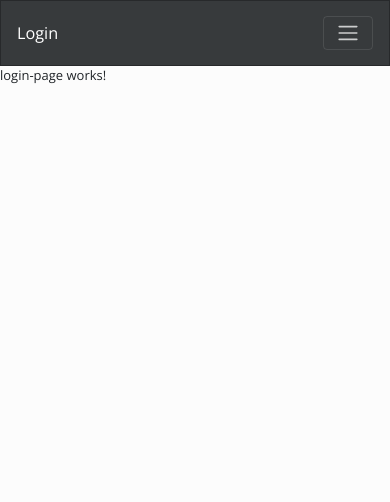
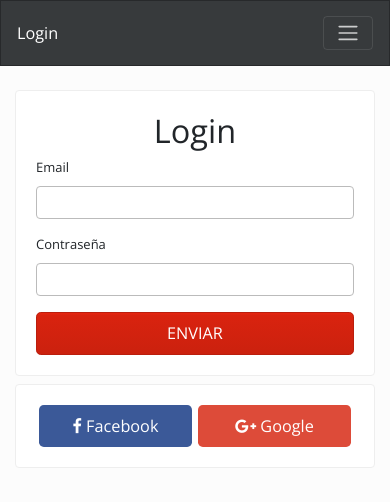
Before and after one commit to jaimeb2006/Pru3, an Angular app: page /login in a window 390 px wide. Shown: the top 502 px of the page. Built offline with nearby package versions, Linux system fonts and the light colour scheme.

Commit message:
marquetizacion de login page y register page

```diff
--- a/src/app/app-routing.module.ts
+++ b/src/app/app-routing.module.ts
@@ -3,11 +3,15 @@
 import {HomePageComponent} from './componentes/home-page/home-page.component';
 import {LoginPageComponent} from './componentes/login-page/login-page.component';
 import {RegisterPageComponent} from './componentes/register-page/register-page.component';
+import {NoFoundPageComponent} from './componentes/no-found-page/no-found-page.component';
+import {PrivadoPageComponent} from './componentes/privado-page/privado-page.component';
 
 const routes: Routes = [
    {path: '', component: HomePageComponent},
    {path: 'login', component: LoginPageComponent},
-   {path: 'registro', component: RegisterPageComponent}
+   {path: 'registro', component: RegisterPageComponent},
+   {path: 'privado', component: PrivadoPageComponent},
+   {path: '**', component: NoFoundPageComponent }
 ];
 
 @NgModule({
--- a/src/app/app.component.html
+++ b/src/app/app.component.html
@@ -1,7 +1,4 @@
-<app-navbar>
-  <div class="container">
-
-  </div>
-
-</app-navbar>
-<router-outlet></router-outlet>
+<app-navbar></app-navbar>
+<div class="container mt-3">
+    <router-outlet></router-outlet>
+</div>
--- a/src/app/componentes/home-page/home-page.component.html
+++ b/src/app/componentes/home-page/home-page.component.html
@@ -1,3 +1,9 @@
-<p>
-  home-page works!
-</p>
+<div class="jumbotron">
+    <h1 class="display-3">Home Page</h1>
+    <p class="lead">This is a simple hero unit, a simple jumbotron-style component for calling extra attention to featured content or information.</p>
+    <hr class="my-4">
+    <p>It uses utility classes for typography and spacing to space content out within the larger container.</p>
+    <p class="lead">
+      <a class="btn btn-primary btn-lg" href="#" role="button">Learn more</a>
+    </p>
+  </div>
--- a/src/app/componentes/login-page/login-page.component.html
+++ b/src/app/componentes/login-page/login-page.component.html
@@ -1,3 +1,31 @@
-<p>
-  login-page works!
-</p>
+<div class="row">
+  <div class="col-md-6 mx-auto mt-2">
+    <div class="card">
+      <div class="card-body">
+        <h1 class="text-center">Login</h1>
+        <form >
+          <div class="form-group">
+            <label for="email">Email</label>
+            <input type="email" name="email" id="email" class="form-control">
+          </div>
+          <div class="form-group">
+            <label for="password">Contraseña</label>
+            <input type="password" name="password" id="password" class="form-control">
+          </div>
+          <input type="text"value="ENVIAR" class="btn btn-primary btn-block btn-lg">
+        </form>
+      </div>
+    </div>
+  </div>
+</div>
+
+<div class="row">
+    <div class="col-md-6 mx-auto mt-2">
+        <div class="card">
+          <div class="card-body d-flex justify-content-around">
+            <button class="btn btn-lg btn-facebook "><i class="fa fa-facebook"></i> Facebook</button>
+            <button class="btn btn-lg btn-google "><i class="fa fa-google-plus"></i> Google</button>
+          </div>
+        </div>
+      </div>
+</div>
--- a/src/app/componentes/login-page/login-page.component.scss
+++ b/src/app/componentes/login-page/login-page.component.scss
@@ -0,0 +1,12 @@
+.btn-facebook, .btn-google{
+  width: 48%;
+}
+
+.btn-facebook{
+  background: #3b5998;
+  color: #fff;
+}
+.btn-google{
+  background: #dd4b39;
+  color: #fff;
+}
--- a/src/app/componentes/no-found-page/no-found-page.component.html
+++ b/src/app/componentes/no-found-page/no-found-page.component.html
@@ -1,3 +1,14 @@
-<p>
-  no-found-page works!
-</p>
+<div class="row mt-3">
+  <div class="col-md-6 mx-auto text-center">
+    <div class="card">
+      <h1>Oops!</h1>
+      <h2>404 Pagina no encontrada</h2>
+      <div class="card-body">
+        <a href="/" class="btn btn-primary"><i class="fa fa-home"></i> Ir a la home pagina</a>
+
+      </div>
+
+    </div>
+
+  </div>
+</div>
--- a/src/app/componentes/privado-page/privado-page.component.html
+++ b/src/app/componentes/privado-page/privado-page.component.html
@@ -1,3 +1,9 @@
-<p>
-  privado-page works!
-</p>
+<div class="jumbotron">
+    <h1 class="display-3">Zona privada</h1>
+    <p class="lead">This is a simple hero unit, a simple jumbotron-style component for calling extra attention to featured content or information.</p>
+    <hr class="my-4">
+    <p>It uses utility classes for typography and spacing to space content out within the larger container.</p>
+    <p class="lead">
+      <a class="btn btn-primary btn-lg" href="#" role="button">Learn more</a>
+    </p>
+  </div>
--- a/src/app/componentes/register-page/register-page.component.html
+++ b/src/app/componentes/register-page/register-page.component.html
@@ -1,3 +1,20 @@
-<p>
-  register-page works!
-</p>
+<div class="row">
+    <div class="col-md-6 mx-auto mt-2">
+      <div class="card">
+        <div class="card-body">
+          <h1 class="text-center">Registro</h1>
+          <form >
+            <div class="form-group">
+              <label for="email">Email</label>
+              <input type="email" name="email" id="email" class="form-control">
+            </div>
+            <div class="form-group">
+              <label for="password">Contraseña</label>
+              <input type="password" name="password" id="password" class="form-control">
+            </div>
+            <input type="text"value="ENVIAR" class="btn btn-primary btn-block btn-lg">
+          </form>
+        </div>
+      </div>
+    </div>
+  </div>
```
